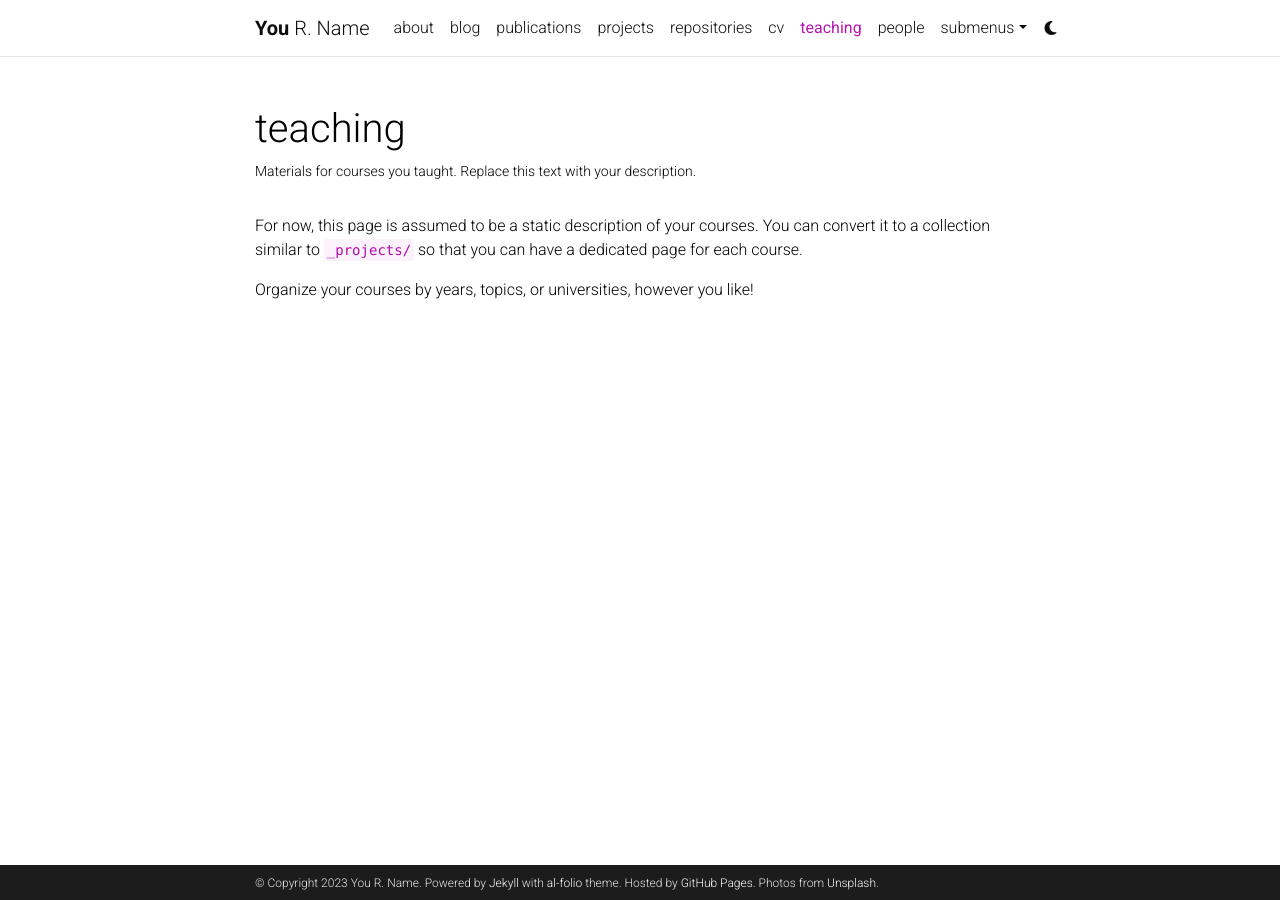
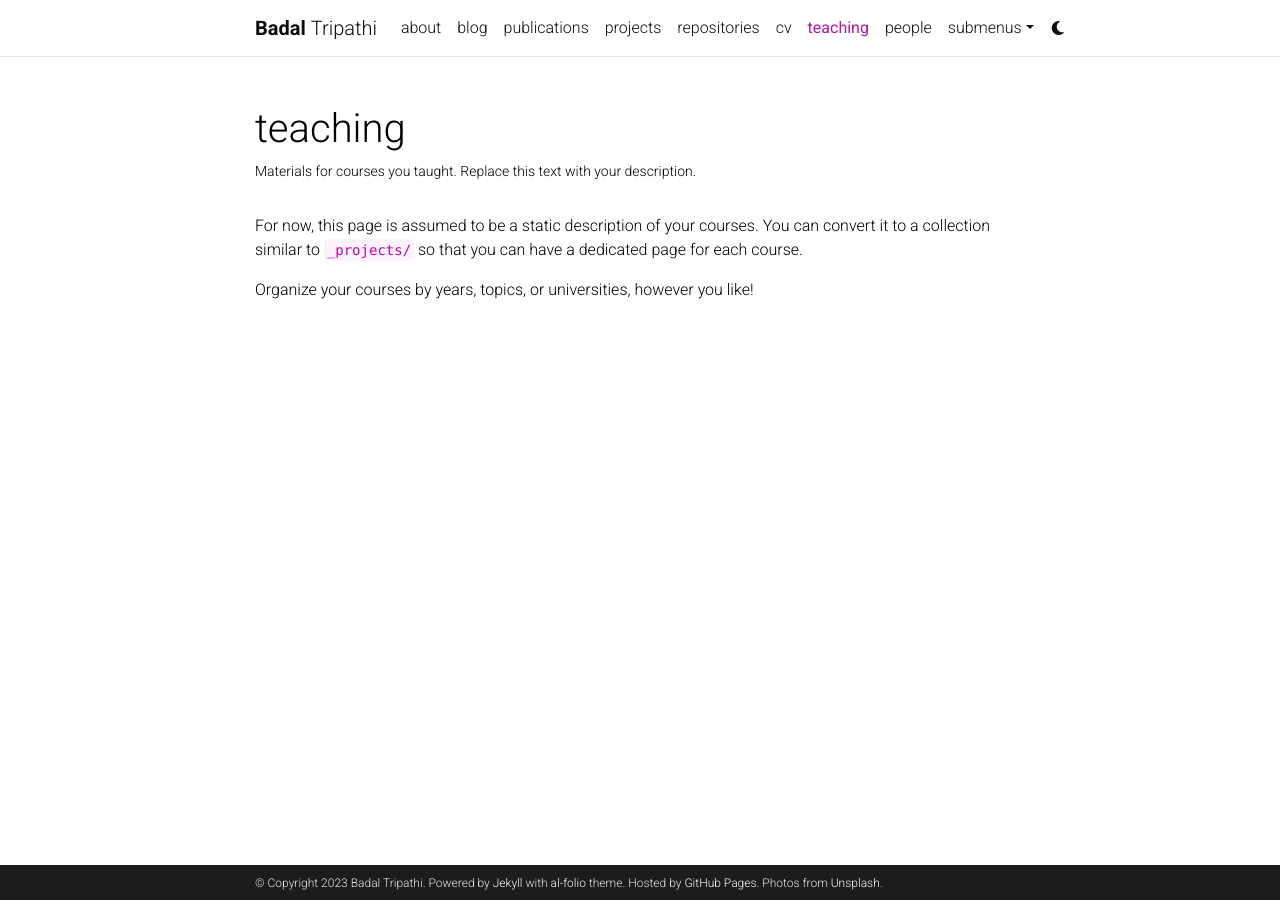
Before and after one commit to badal11/badal11.github.io, a Jekyll site: the page built from _pages/teaching.md, in a window 1280 px wide. Built offline with Jekyll 4.4.1, drawn with Linux system fonts in a browser that asks for light colours; comment, search, counter and statistics services are not loaded; a style sheet for code colours, icons or effects is not loaded.

Commit message:
Update _config.yml

```diff
--- a/_config.yml
+++ b/_config.yml
@@ -3,12 +3,12 @@
 # -----------------------------------------------------------------------------
 
 title: blank # the website title (if blank, full name will be used instead)
-first_name: You
-middle_name: R.
-last_name: Name
+first_name: Badal
+middle_name:
+last_name: Tripathi
 email: you@example.com
 description: > # the ">" symbol means to ignore newlines until "footer_text:"
-  A simple, whitespace theme for academics. Based on [*folio](https://github.com/bogoli/-folio) design.
+  This is a test. A simple, whitespace theme for academics. Based on [*folio](https://github.com/bogoli/-folio) design.
 footer_text: >
   Powered by <a href="https://jekyllrb.com/" target="_blank">Jekyll</a> with <a href="https://github.com/alshedivat/al-folio">al-folio</a> theme.
   Hosted by <a href="https://pages.github.com/" target="_blank">GitHub Pages</a>.
@@ -18,8 +18,8 @@
 lang: en # the language of your site (for example: en, fr, cn, ru, etc.)
 icon: ⚛️  # the emoji used as the favicon (alternatively, provide image name in /assets/img/)
 
-url: https://alshedivat.github.io # the base hostname & protocol for your site
-baseurl: /al-folio # the subpath of your site, e.g. /blog/
+url: https://badal11.github.io # the base hostname & protocol for your site
+baseurl:
 last_updated: false # set to true if you want to display last updated in the footer
 impressum_path:  # set to path to include impressum link in the footer, use the same path as permalink in a page, helps to conform with EU GDPR
 
```
